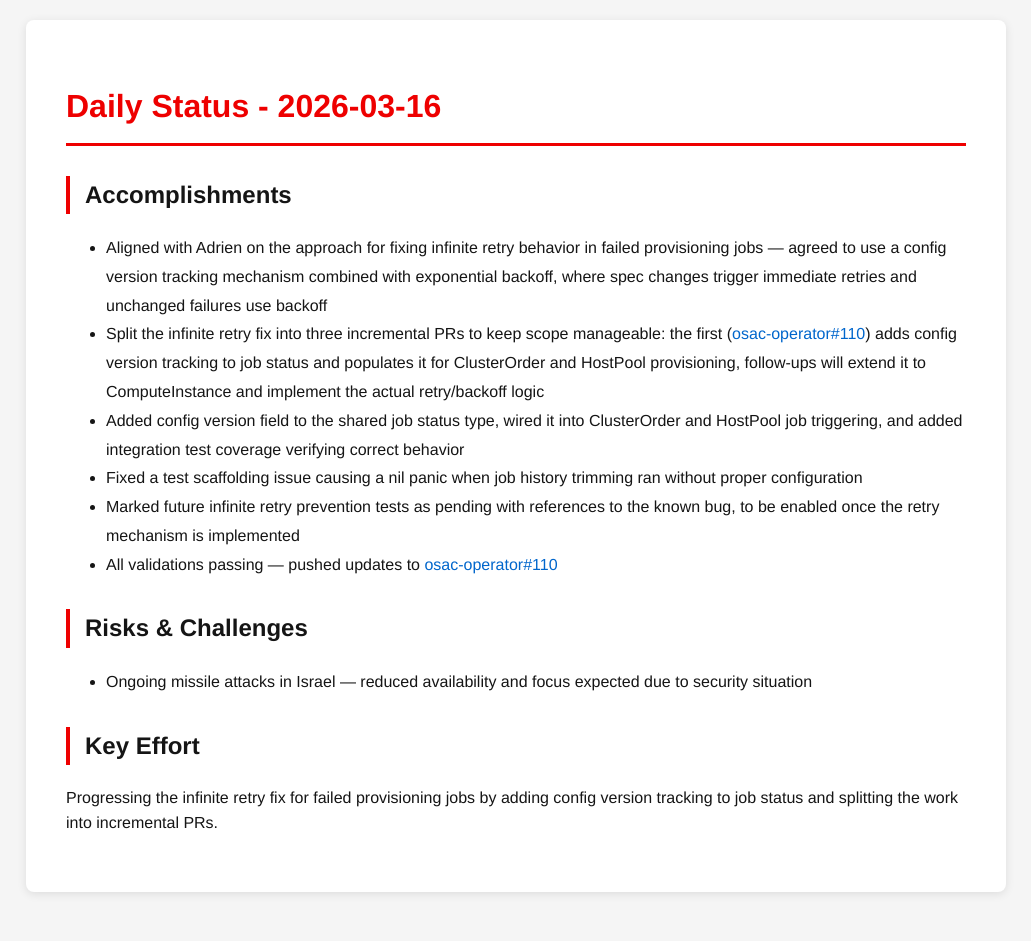
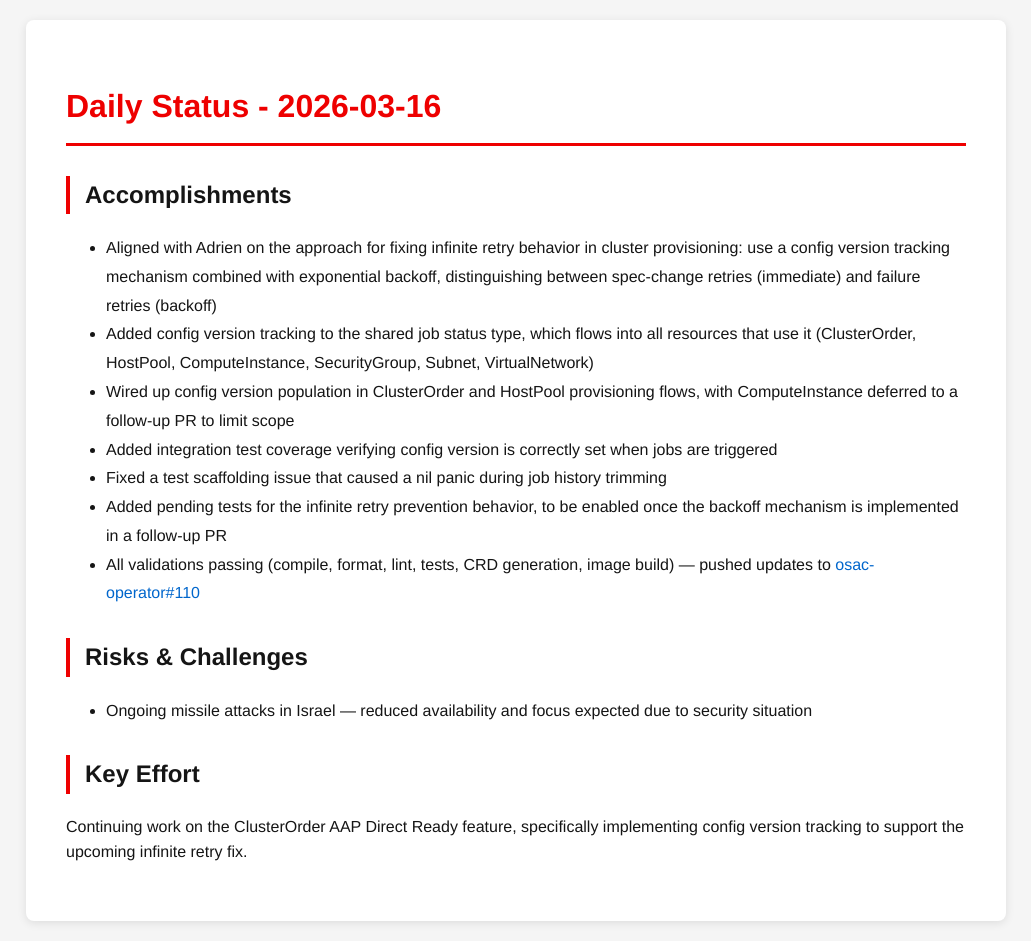
Before and after one commit to tzvatot/daily-status, a Jekyll site: the page built from 2026-03-16.md, in a window 1280 px wide. Shown: the whole page, without its empty margins (124-1155 px from the left). Built offline with Jekyll 4.4.1, drawn with Linux system fonts in a browser that asks for light colours; before the commit the page ends 912 px from its top, so only the background shows below that.

Commit message:
Daily status update - 2026-03-16

```diff
--- a/2026-03-16.md
+++ b/2026-03-16.md
@@ -7,15 +7,16 @@ date: 2026-03-16
 # Daily Status - 2026-03-16
 
 ## Accomplishments
-- Aligned with Adrien on the approach for fixing infinite retry behavior in failed provisioning jobs — agreed to use a config version tracking mechanism combined with exponential backoff, where spec changes trigger immediate retries and unchanged failures use backoff
-- Split the infinite retry fix into three incremental PRs to keep scope manageable: the first ([osac-operator#110](https://github.com/osac-project/osac-operator/pull/110)) adds config version tracking to job status and populates it for ClusterOrder and HostPool provisioning, follow-ups will extend it to ComputeInstance and implement the actual retry/backoff logic
-- Added config version field to the shared job status type, wired it into ClusterOrder and HostPool job triggering, and added integration test coverage verifying correct behavior
-- Fixed a test scaffolding issue causing a nil panic when job history trimming ran without proper configuration
-- Marked future infinite retry prevention tests as pending with references to the known bug, to be enabled once the retry mechanism is implemented
-- All validations passing — pushed updates to [osac-operator#110](https://github.com/osac-project/osac-operator/pull/110)
+- Aligned with Adrien on the approach for fixing infinite retry behavior in cluster provisioning: use a config version tracking mechanism combined with exponential backoff, distinguishing between spec-change retries (immediate) and failure retries (backoff)
+- Added config version tracking to the shared job status type, which flows into all resources that use it (ClusterOrder, HostPool, ComputeInstance, SecurityGroup, Subnet, VirtualNetwork)
+- Wired up config version population in ClusterOrder and HostPool provisioning flows, with ComputeInstance deferred to a follow-up PR to limit scope
+- Added integration test coverage verifying config version is correctly set when jobs are triggered
+- Fixed a test scaffolding issue that caused a nil panic during job history trimming
+- Added pending tests for the infinite retry prevention behavior, to be enabled once the backoff mechanism is implemented in a follow-up PR
+- All validations passing (compile, format, lint, tests, CRD generation, image build) — pushed updates to [osac-operator#110](https://github.com/osac-project/osac-operator/pull/110)
 
 ## Risks & Challenges
 - Ongoing missile attacks in Israel — reduced availability and focus expected due to security situation
 
 ## Key Effort
-Progressing the infinite retry fix for failed provisioning jobs by adding config version tracking to job status and splitting the work into incremental PRs.
+Continuing work on the ClusterOrder AAP Direct Ready feature, specifically implementing config version tracking to support the upcoming infinite retry fix.
```
